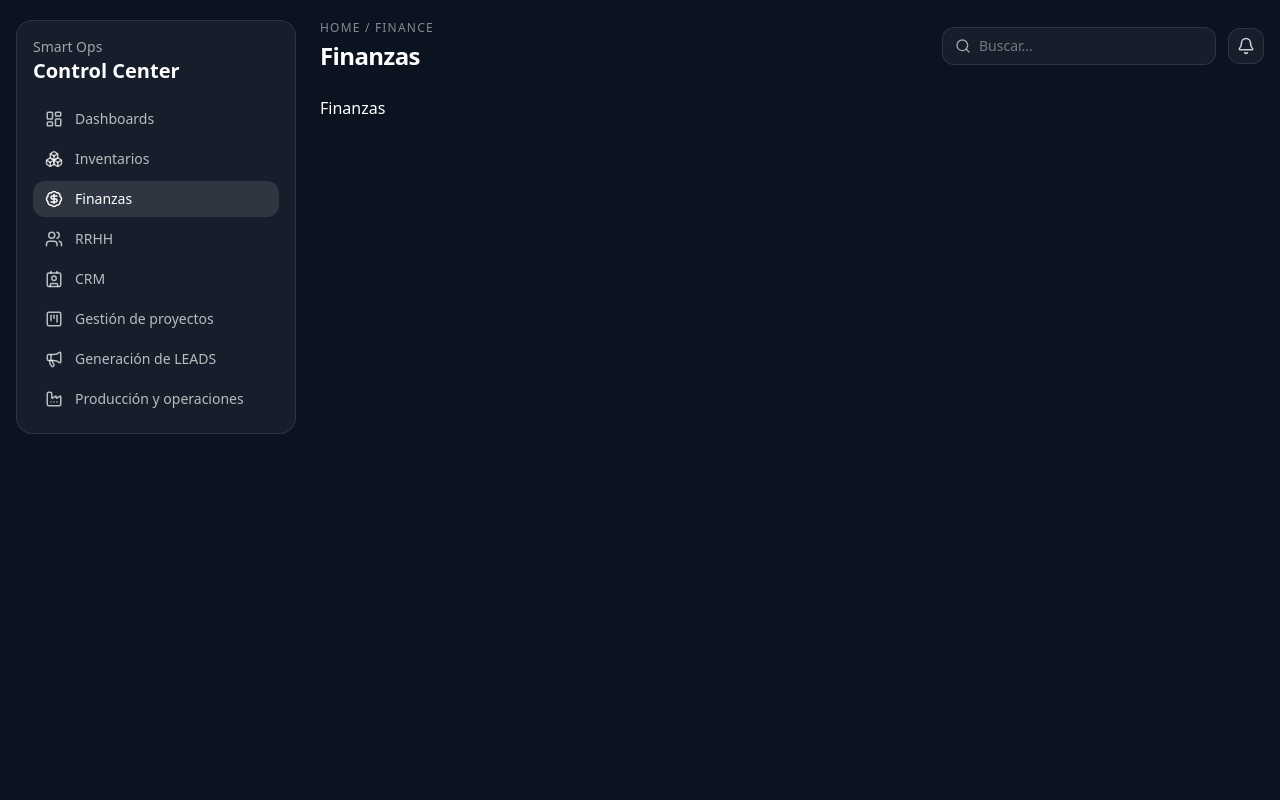
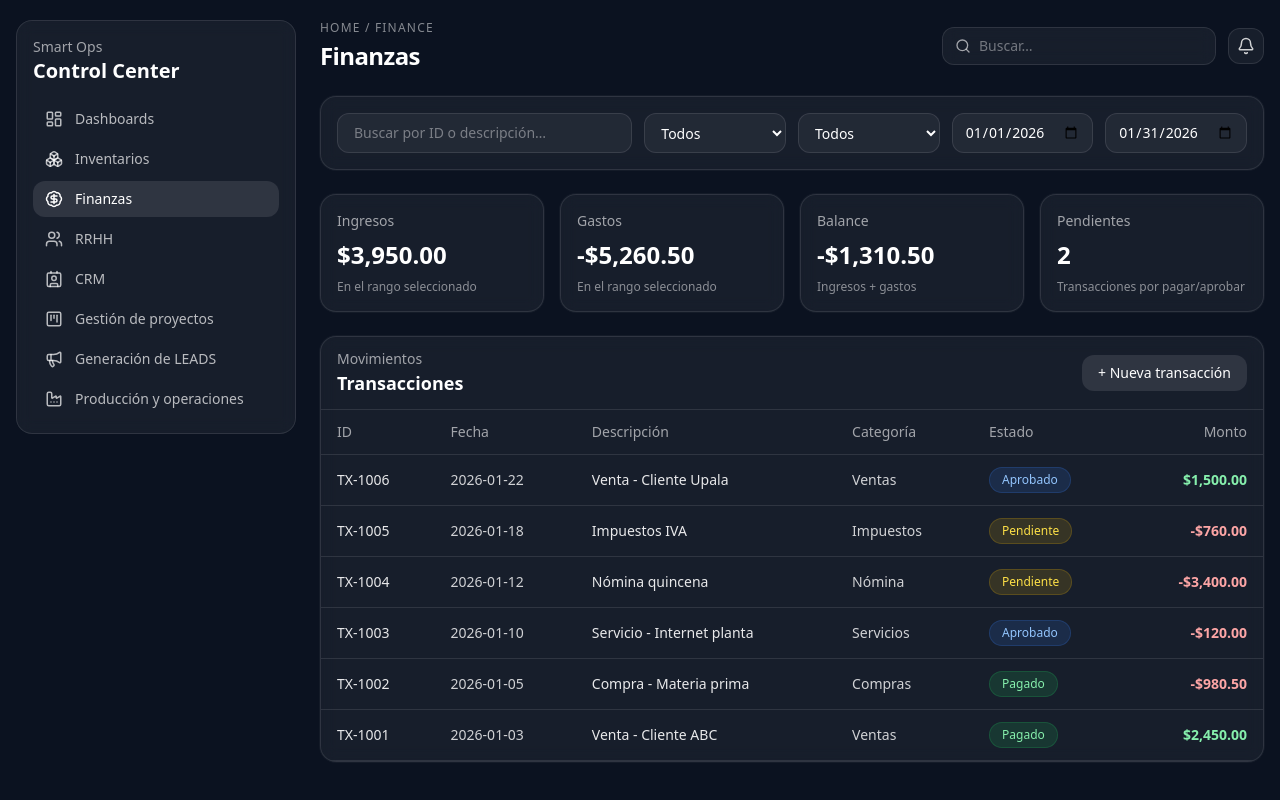
Before and after one commit to Pablo-Platero/smart-ops-frontend, a React (Vite) app: page /finance in a window 1280 px wide. Built offline with nearby package versions, Linux system fonts and the light colour scheme.

Commit message:
Build finance page with filters, KPIs and transactions table UI

```diff
--- a/src/pages/FinancePage.jsx
+++ b/src/pages/FinancePage.jsx
@@ -1,3 +1,186 @@
+import { useMemo, useState } from "react";
+import Card from "../components/ui/Card";
+
+const CATEGORIES = ["Todos", "Ventas", "Compras", "Nómina", "Servicios", "Impuestos"];
+const STATUS = ["Todos", "Pendiente", "Aprobado", "Pagado"];
+
+const TX = [
+  { id: "TX-1001", date: "2026-01-03", desc: "Venta - Cliente ABC", category: "Ventas", status: "Pagado", amount: 2450.0 },
+  { id: "TX-1002", date: "2026-01-05", desc: "Compra - Materia prima", category: "Compras", status: "Pagado", amount: -980.5 },
+  { id: "TX-1003", date: "2026-01-10", desc: "Servicio - Internet planta", category: "Servicios", status: "Aprobado", amount: -120.0 },
+  { id: "TX-1004", date: "2026-01-12", desc: "Nómina quincena", category: "Nómina", status: "Pendiente", amount: -3400.0 },
+  { id: "TX-1005", date: "2026-01-18", desc: "Impuestos IVA", category: "Impuestos", status: "Pendiente", amount: -760.0 },
+  { id: "TX-1006", date: "2026-01-22", desc: "Venta - Cliente Upala", category: "Ventas", status: "Aprobado", amount: 1500.0 },
+];
+
+function formatMoney(n) {
+  const sign = n < 0 ? "-" : "";
+  const abs = Math.abs(n);
+  return `${sign}$${abs.toLocaleString(undefined, { minimumFractionDigits: 2, maximumFractionDigits: 2 })}`;
+}
+
+function badgeClass(status) {
+  if (status === "Pagado") return "bg-green-500/15 text-green-300 border-green-500/20";
+  if (status === "Aprobado") return "bg-blue-500/15 text-blue-300 border-blue-500/20";
+  return "bg-yellow-500/15 text-yellow-300 border-yellow-500/20";
+}
+
+function Stat({ label, value, note }) {
+  return (
+    <Card className="p-4">
+      <div className="text-sm text-white/60">{label}</div>
+      <div className="mt-2 text-2xl font-semibold">{value}</div>
+      <div className="mt-2 text-xs text-white/50">{note}</div>
+    </Card>
+  );
+}
+
 export default function FinancePage() {
-  return <div>Finanzas</div>;
+  const [q, setQ] = useState("");
+  const [category, setCategory] = useState("Todos");
+  const [status, setStatus] = useState("Todos");
+  const [from, setFrom] = useState("2026-01-01");
+  const [to, setTo] = useState("2026-01-31");
+
+  const filtered = useMemo(() => {
+    return TX.filter((t) => {
+      const byQ =
+        t.id.toLowerCase().includes(q.toLowerCase()) ||
+        t.desc.toLowerCase().includes(q.toLowerCase());
+
+      const byCategory = category === "Todos" || t.category === category;
+      const byStatus = status === "Todos" || t.status === status;
+
+      const d = new Date(t.date);
+      const dFrom = new Date(from);
+      const dTo = new Date(to);
+      const byDate = d >= dFrom && d <= dTo;
+
+      return byQ && byCategory && byStatus && byDate;
+    }).sort((a, b) => (a.date < b.date ? 1 : -1));
+  }, [q, category, status, from, to]);
+
+  const kpis = useMemo(() => {
+    const income = filtered.filter((t) => t.amount > 0).reduce((acc, t) => acc + t.amount, 0);
+    const expense = filtered.filter((t) => t.amount < 0).reduce((acc, t) => acc + t.amount, 0);
+    const balance = income + expense;
+    const pending = filtered.filter((t) => t.status === "Pendiente").length;
+    return { income, expense, balance, pending };
+  }, [filtered]);
+
+  return (
+    <div className="space-y-6">
+      {/* Filters */}
+      <Card className="p-4">
+        <div className="grid gap-3 md:grid-cols-2 lg:grid-cols-6">
+          <input
+            value={q}
+            onChange={(e) => setQ(e.target.value)}
+            placeholder="Buscar por ID o descripción…"
+            className="lg:col-span-2 w-full rounded-xl border border-white/10 bg-white/5 px-4 py-2 text-sm outline-none placeholder:text-white/40"
+          />
+
+          <select
+            value={category}
+            onChange={(e) => setCategory(e.target.value)}
+            className="w-full rounded-xl border border-white/10 bg-white/5 px-3 py-2 text-sm outline-none"
+          >
+            {CATEGORIES.map((c) => (
+              <option key={c} value={c} className="bg-[#0B1220]">
+                {c}
+              </option>
+            ))}
+          </select>
+
+          <select
+            value={status}
+            onChange={(e) => setStatus(e.target.value)}
+            className="w-full rounded-xl border border-white/10 bg-white/5 px-3 py-2 text-sm outline-none"
+          >
+            {STATUS.map((s) => (
+              <option key={s} value={s} className="bg-[#0B1220]">
+                {s}
+              </option>
+            ))}
+          </select>
+
+          <input
+            type="date"
+            value={from}
+            onChange={(e) => setFrom(e.target.value)}
+            className="w-full rounded-xl border border-white/10 bg-white/5 px-3 py-2 text-sm outline-none"
+          />
+          <input
+            type="date"
+            value={to}
+            onChange={(e) => setTo(e.target.value)}
+            className="w-full rounded-xl border border-white/10 bg-white/5 px-3 py-2 text-sm outline-none"
+          />
+        </div>
+      </Card>
+
+      {/* KPIs */}
+      <div className="grid gap-4 md:grid-cols-2 lg:grid-cols-4">
+        <Stat label="Ingresos" value={formatMoney(kpis.income)} note="En el rango seleccionado" />
+        <Stat label="Gastos" value={formatMoney(kpis.expense)} note="En el rango seleccionado" />
+        <Stat label="Balance" value={formatMoney(kpis.balance)} note="Ingresos + gastos" />
+        <Stat label="Pendientes" value={`${kpis.pending}`} note="Transacciones por pagar/aprobar" />
+      </div>
+
+      {/* Table */}
+      <Card className="p-0 overflow-hidden">
+        <div className="flex items-center justify-between px-4 py-3 border-b border-white/10">
+          <div>
+            <div className="text-sm text-white/60">Movimientos</div>
+            <div className="text-lg font-semibold">Transacciones</div>
+          </div>
+          <button className="rounded-xl bg-white/10 px-4 py-2 text-sm hover:bg-white/15">
+            + Nueva transacción
+          </button>
+        </div>
+
+        <div className="overflow-x-auto">
+          <table className="w-full text-sm">
+            <thead className="text-white/60">
+              <tr className="border-b border-white/10">
+                <th className="px-4 py-3 text-left font-medium">ID</th>
+                <th className="px-4 py-3 text-left font-medium">Fecha</th>
+                <th className="px-4 py-3 text-left font-medium">Descripción</th>
+                <th className="px-4 py-3 text-left font-medium">Categoría</th>
+                <th className="px-4 py-3 text-left font-medium">Estado</th>
+                <th className="px-4 py-3 text-right font-medium">Monto</th>
+              </tr>
+            </thead>
+
+            <tbody>
+              {filtered.map((t) => (
+                <tr key={t.id} className="border-b border-white/10 hover:bg-white/5">
+                  <td className="px-4 py-3 text-white/90">{t.id}</td>
+                  <td className="px-4 py-3 text-white/80">{t.date}</td>
+                  <td className="px-4 py-3 text-white/90">{t.desc}</td>
+                  <td className="px-4 py-3 text-white/80">{t.category}</td>
+                  <td className="px-4 py-3">
+                    <span className={`inline-flex items-center rounded-full border px-3 py-1 text-xs ${badgeClass(t.status)}`}>
+                      {t.status}
+                    </span>
+                  </td>
+                  <td className={`px-4 py-3 text-right font-semibold ${t.amount < 0 ? "text-red-300" : "text-green-300"}`}>
+                    {formatMoney(t.amount)}
+                  </td>
+                </tr>
+              ))}
+
+              {filtered.length === 0 && (
+                <tr>
+                  <td className="px-4 py-10 text-center text-white/50" colSpan={6}>
+                    No hay transacciones con esos filtros
+                  </td>
+                </tr>
+              )}
+            </tbody>
+          </table>
+        </div>
+      </Card>
+    </div>
+  );
 }
```
